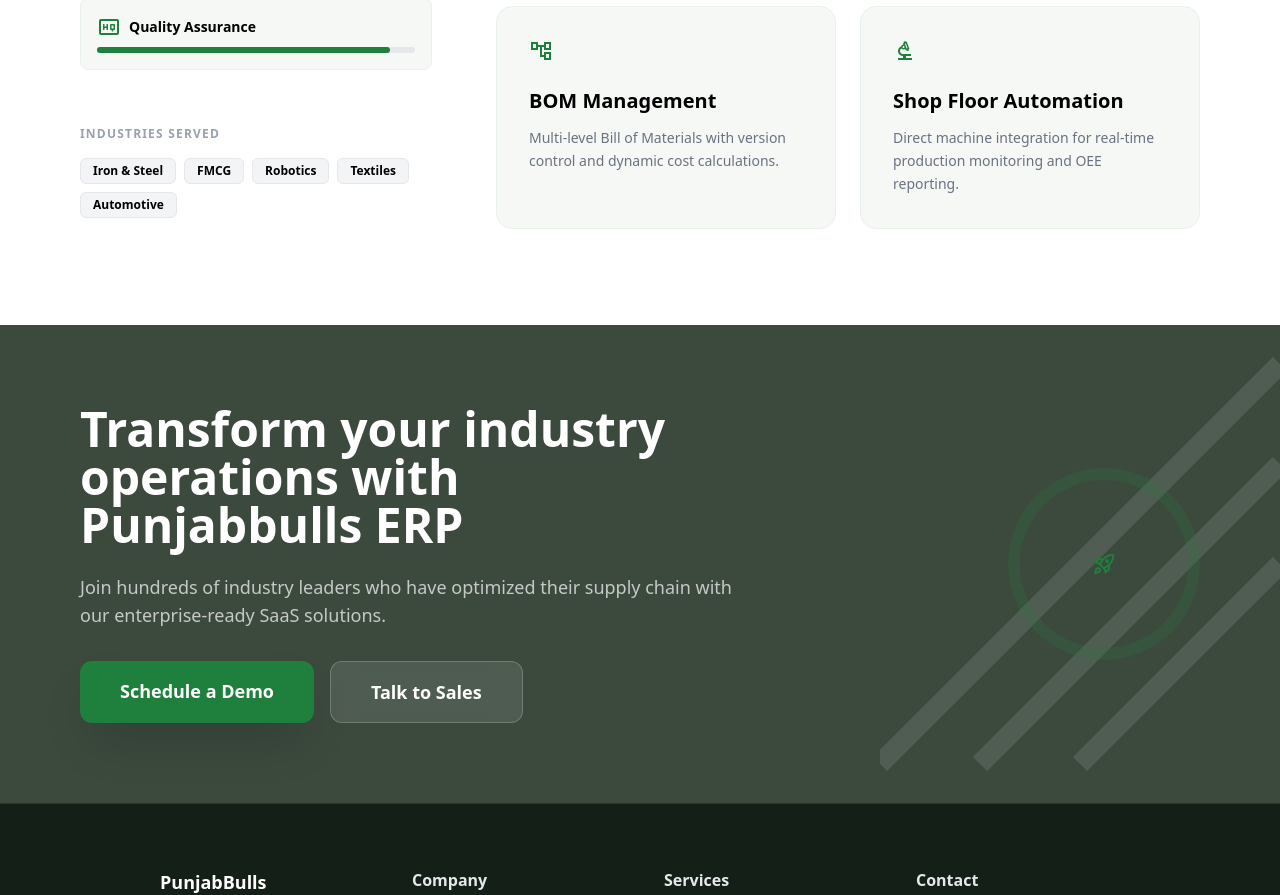
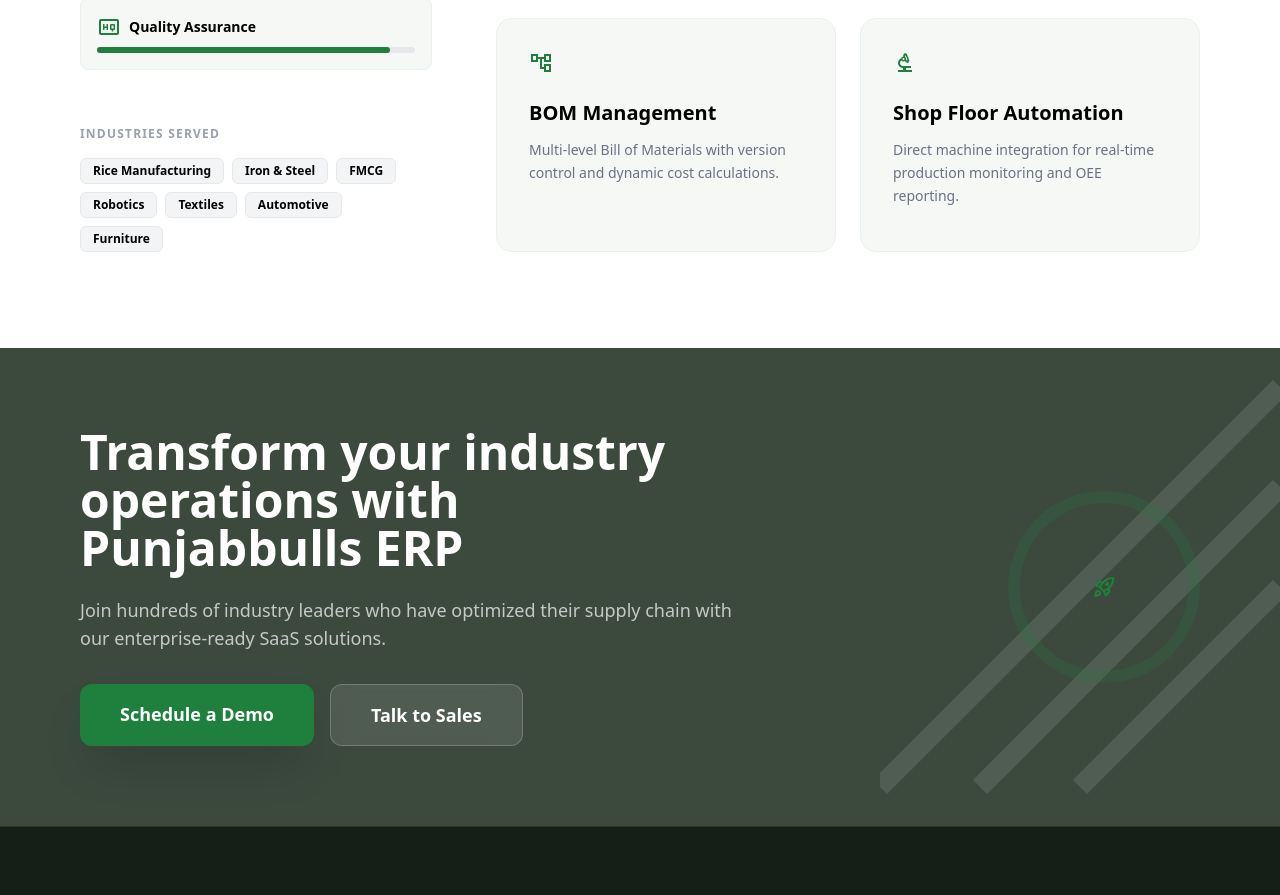
Before and after one commit to pritharai/PujabBulls, a React (Vite) app in the folder PunjabBulls/: page /industries in a window 1280 px wide. Shown: the part 2689-3584 px from the top of the page. Built offline with nearby package versions, Linux system fonts and the light colour scheme.

Commit message:
Manufacturing section- Industry Served Fixed

```diff
--- a/PunjabBulls/src/components/Industries/ManufacturingSection.jsx
+++ b/PunjabBulls/src/components/Industries/ManufacturingSection.jsx
@@ -85,11 +85,13 @@
               <div className="flex flex-wrap gap-2">
 
                 {[
+                  "Rice Manufacturing",
                   "Iron & Steel",
                   "FMCG",
                   "Robotics",
                   "Textiles",
                   "Automotive",
+                  "Furniture"
                 ].map((industry) => (
                   <span
                     key={industry}
```
